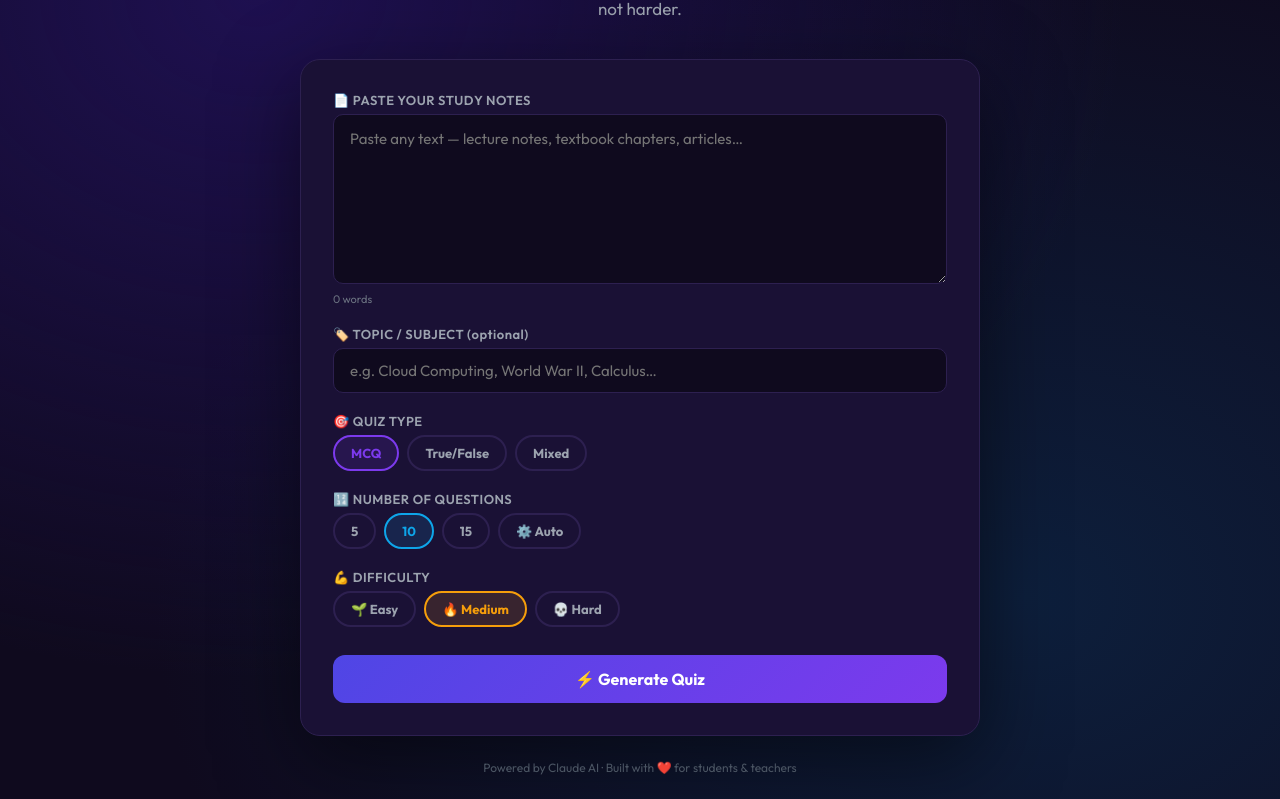
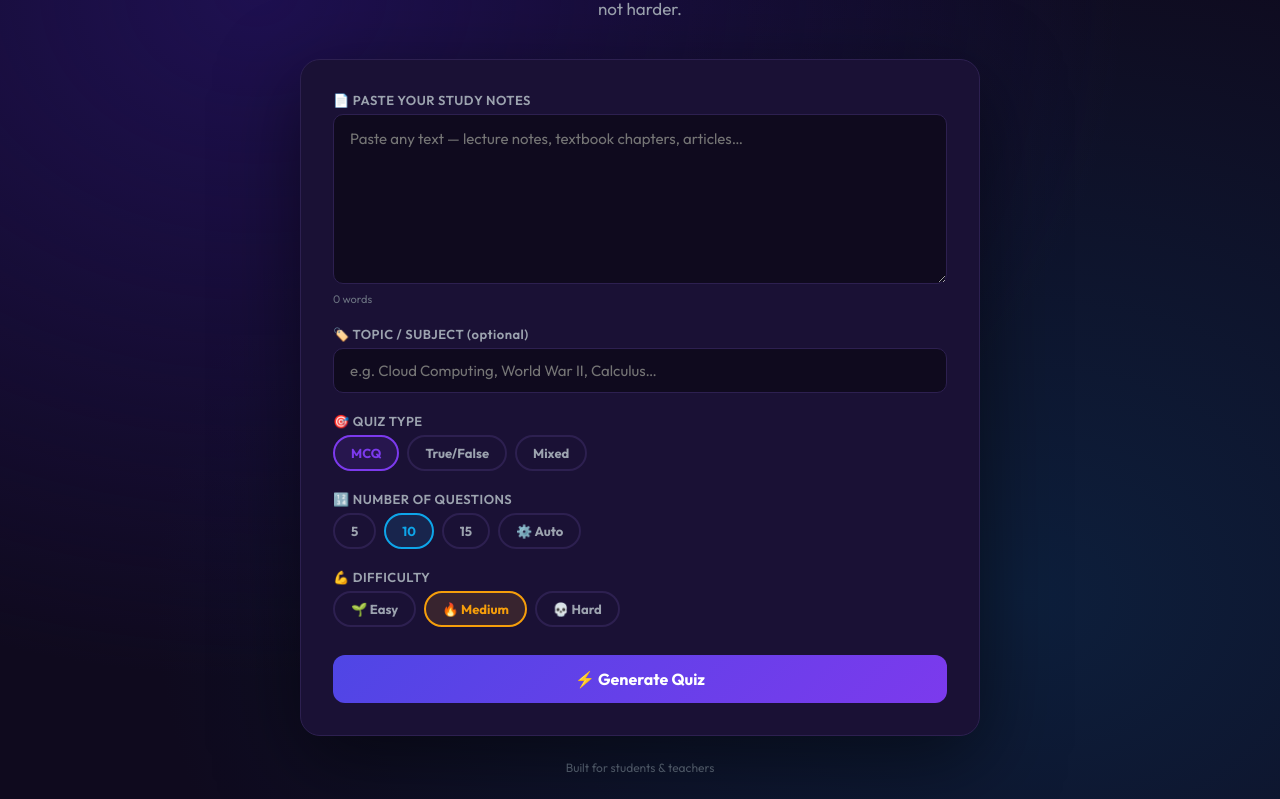
Before and after one commit to yashpadmarajshah/quizcraft, a React (Vite) app: page / in a window 1280 px wide. Shown: the part 208-1007 px from the top of the page. Built offline with nearby package versions, Linux system fonts and the light colour scheme.

Commit message:
Fix: footers

```diff
--- a/src/App.jsx
+++ b/src/App.jsx
@@ -432,7 +432,7 @@ export default function QuizCraft() {
 
         {/* Footer */}
         <p style={{ color: "#4B5563", fontSize: 12, marginTop: 24 }}>
-          Powered by Claude AI · Built with ❤️ for students & teachers
+           Built for students & teachers
         </p>
       </div>
     </div>
```
